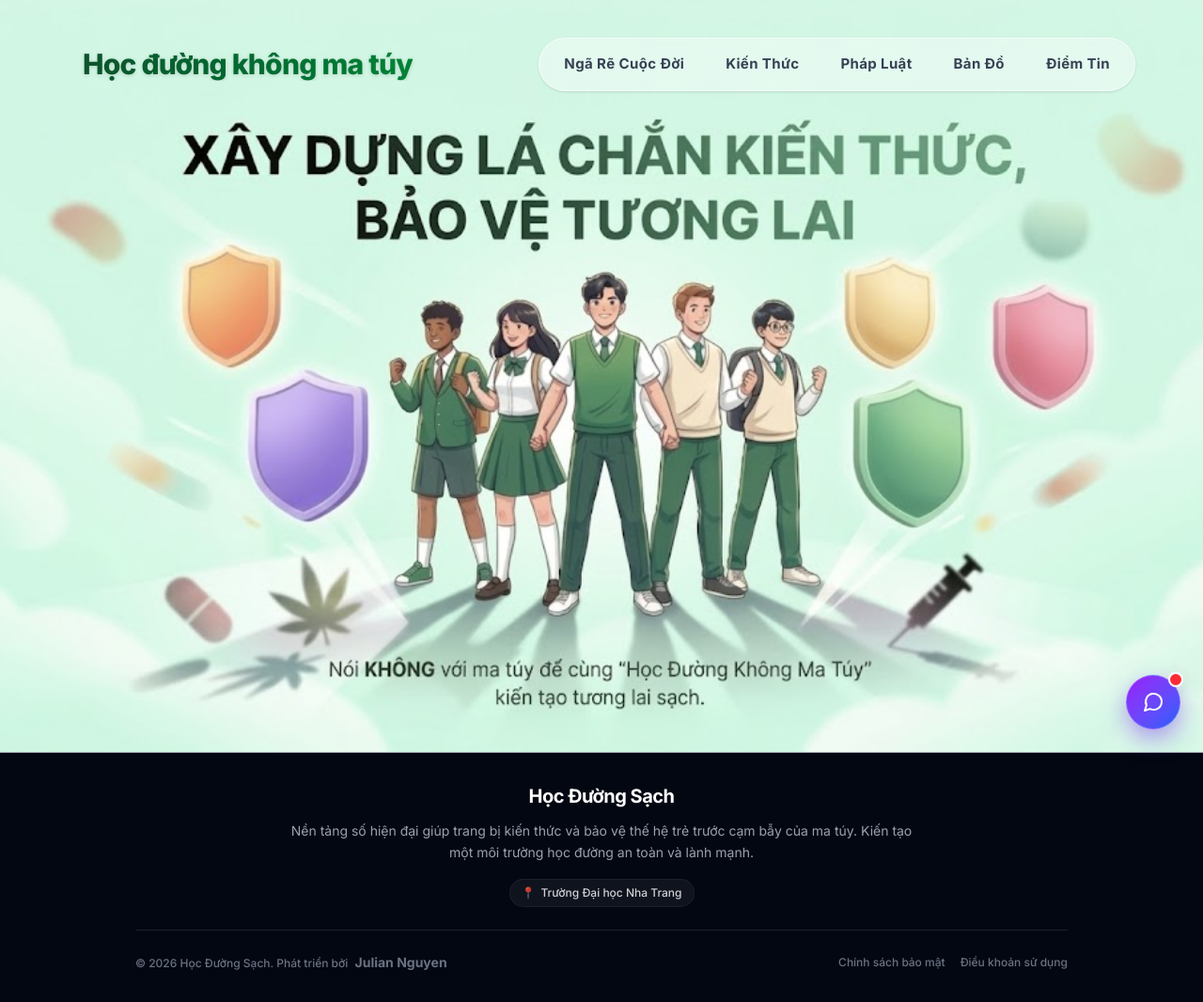
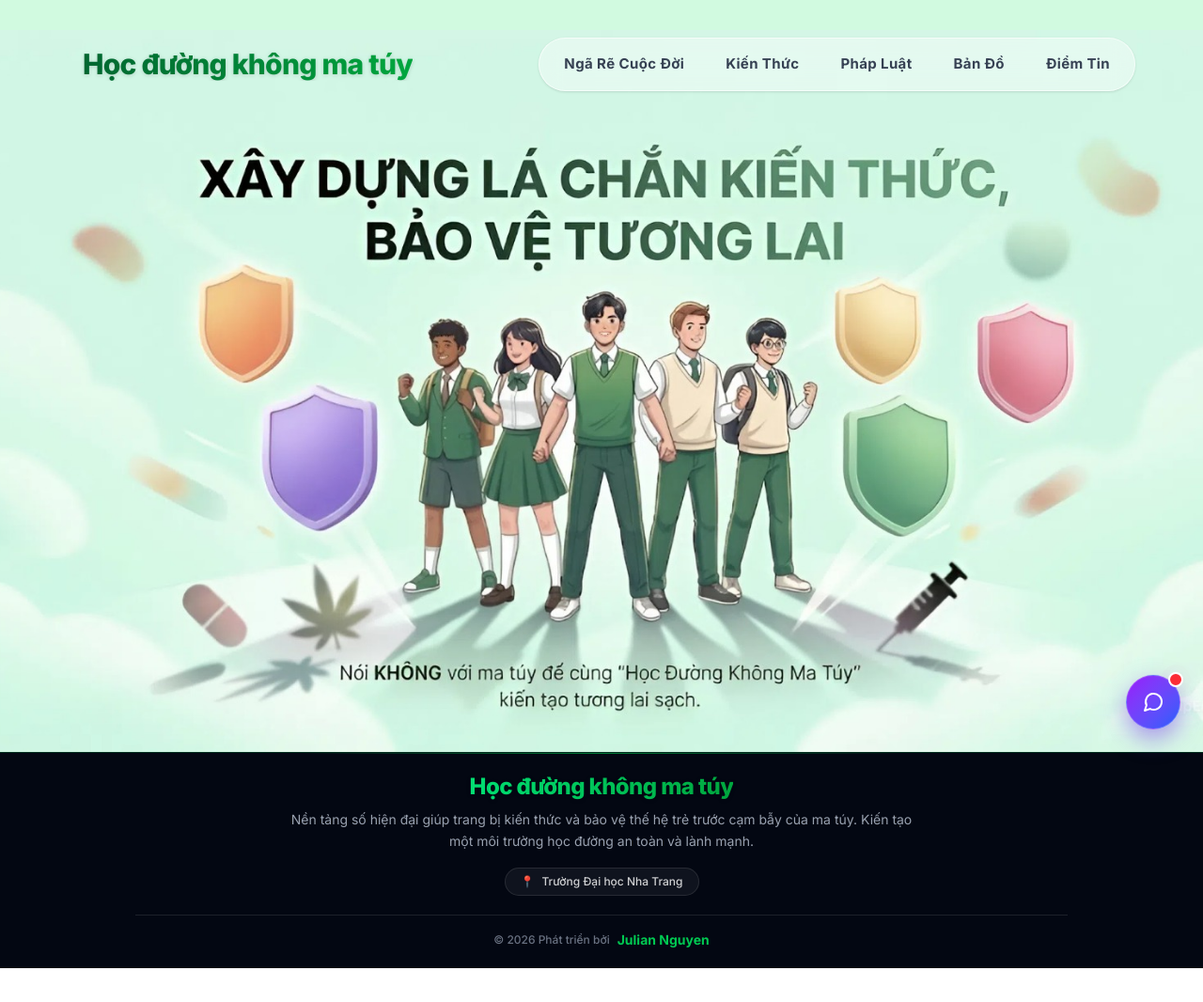
Before and after one commit to JulianNguyen05/DA_HocDuongKhongMaTuy, a Next.js app: page / in a window 1280 px wide. Shown: the whole page at 94% size. After the commit the page ends 1030 px from the top, so only its background shows below. Built offline with nearby package versions, Linux system fonts and the light colour scheme.

Commit message:
update navbar, footer

```diff
--- a/next.config.ts
+++ b/next.config.ts
@@ -4,6 +4,7 @@ const nextConfig: NextConfig = {
   output: "standalone",
 
   images: {
+    qualities: [75, 100],
     remotePatterns: [
       {
         protocol: "https",
--- a/src/app/layout.tsx
+++ b/src/app/layout.tsx
@@ -6,6 +6,9 @@ import Footer from "@/components/layout/Footer";
 
 // GỌI CHAT WIDGET VÀO ĐÂY
 import ChatWidget from "@/components/chatbot/ChatWidget";
+
+// IMPORT COMPONENT YÊU CẦU XOAY MÀN HÌNH (Lưu ý: điều chỉnh đường dẫn nếu bạn lưu ở thư mục khác)
+import RotatePrompt from "@/components/RotatePrompt";
 
 const inter = Inter({ subsets: ["latin"] });
 
@@ -24,6 +27,9 @@ export default function RootLayout({
       <body
         className={`${inter.className} bg-brand-cream text-gray-900 min-h-screen flex flex-col`}
       >
+        {/* COMPONENT YÊU CẦU XOAY MÀN HÌNH SẼ NẰM Ở ĐÂY */}
+        <RotatePrompt />
+
         <Navbar />
 
         <main className="flex-grow w-full overflow-x-hidden">{children}</main>
--- a/src/app/page.tsx
+++ b/src/app/page.tsx
@@ -2,23 +2,24 @@ import Image from "next/image";
 
 export default function Home() {
   return (
-    <main className="relative w-full min-h-screen flex items-center justify-center overflow-hidden">
+    // THÊM: bg-[#e6f4eb] (Đây là mã màu xanh nhạt mình đoán từ ảnh của bạn)
+    <main className="relative w-full min-h-[100dvh] flex items-center justify-center overflow-hidden bg-[#D1FAE0]">
 
       {/* KHỐI CHỨA ẢNH NỀN */}
-      <div className="absolute inset-0 z-0">
+      <div className="absolute left-0 right-0 bottom-0 top-[4dvh] z-0">
         <Image
-          src="/hero-bg2.jpg"
+          src="/hero-bg3.jpeg"
           alt="Học Đường Không Ma Túy"
           fill
           priority
           quality={100}
-          className="object-cover object-center"
+          sizes="(max-width: 768px) 100vw, (max-width: 1200px) 100vw, 100vw"
+          className="object-cover object-center md:object-center"
         />
-        {/* ĐÃ XÓA LỚP PHỦ MÀU ĐEN (bg-black/10) Ở ĐÂY ĐỂ ẢNH SÁNG RỰC RỠ 100% */}
       </div>
 
       {/* KHỐI NỘI DUNG NỔI LÊN TRÊN */}
-      <div className="relative z-10 flex flex-col items-center text-center px-4 w-full">
+      <div className="relative z-10 flex flex-col items-center text-center px-4 md:px-8 lg:px-16 w-full max-w-7xl mx-auto">
          {/* Sau này nếu bạn muốn thêm nút bấm hay text động thì viết code ở đây */}
       </div>
 
--- a/src/components/layout/Footer.tsx
+++ b/src/components/layout/Footer.tsx
@@ -1,56 +1,48 @@
 "use client";
 
-import Link from 'next/link';
-import { usePathname } from 'next/navigation';
+import Link from "next/link";
 
 export default function Footer() {
-  const pathname = usePathname();
+  return (
+    <footer className="w-full bg-gray-950 text-gray-400 relative z-10 border-t border-green-500/20 mt-auto">
+      {/* Vệt sáng thanh mảnh ở cạnh trên */}
+      <div className="absolute top-0 left-1/2 -translate-x-1/2 w-1/2 h-[1px] bg-gradient-to-r from-transparent via-green-500/60 to-transparent"></div>
 
-  // Kiểm tra nếu đang ở trang /tree thì không render Footer (ẩn đi)
-  if (pathname === '/tree' || pathname === '/flashcard') {
-    return null;
-  }
+      {/* Đã giảm py-8 xuống py-5 để footer thấp hơn */}
+      <div className="max-w-5xl mx-auto px-4 py-5 flex flex-col items-center text-center">
 
-  return (
-    // Bỏ hẳn bo góc (rounded) để tràn viền 100% và lấp đầy 2 bên
-    // Xóa -mt-2 để tránh đè lên nội dung
-    <footer className="w-full bg-gray-950 text-gray-400 relative z-10 border-t border-brand-green/20 mt-auto">
-
-      {/* Vệt sáng thanh mảnh ở cạnh trên */}
-      <div className="absolute top-0 left-1/2 -translate-x-1/2 w-1/2 h-[1px] bg-gradient-to-r from-transparent via-brand-green/60 to-transparent"></div>
-
-      {/* Thu hẹp padding (py-8 thay vì pt-12 pb-8) để Footer mỏng và gọn hơn */}
-      <div className="max-w-5xl mx-auto px-4 py-8 flex flex-col items-center text-center">
-
-        {/* Logo & Tên dự án (Thu nhỏ size một chút) */}
-        <div className="flex items-center gap-2 mb-3">
-          <h3 className="text-xl font-bold text-white tracking-tight">
-            Học Đường Sạch
+        {/* Logo & Tên dự án */}
+        {/* Đã giảm mb-3 xuống mb-2 */}
+        <div className="flex items-center gap-2 mb-2">
+          <h3 className="text-xl md:text-2xl font-extrabold tracking-tight bg-gradient-to-r from-green-400 to-green-600 bg-clip-text text-transparent drop-shadow-sm">
+            Học đường không ma túy
           </h3>
         </div>
 
         {/* Câu giới thiệu */}
+        {/* Đã giảm mb-6 xuống mb-4 */}
         <p className="text-sm leading-relaxed text-gray-400 mb-4 max-w-2xl">
-          Nền tảng số hiện đại giúp trang bị kiến thức và bảo vệ thế hệ trẻ trước cạm bẫy của ma túy.
-          Kiến tạo một môi trường học đường an toàn và lành mạnh.
+          Nền tảng số hiện đại giúp trang bị kiến thức và bảo vệ thế hệ trẻ
+          trước cạm bẫy của ma túy. Kiến tạo một môi trường học đường an toàn và
+          lành mạnh.
         </p>
 
         {/* Thẻ tag trường ĐH */}
-        <div className="inline-flex items-center gap-1.5 text-xs font-medium text-white/80 bg-white/5 px-3 py-1.5 rounded-full border border-white/5 mb-6">
-          <span className="text-brand-green">📍</span> Trường Đại học Nha Trang
+        {/* Đã giảm mb-8 xuống mb-5 và padding py-2 xuống py-1.5 */}
+        <div className="inline-flex items-center gap-2 text-xs font-medium text-white/80 bg-white/5 px-4 py-1.5 rounded-full border border-white/10 mb-5 hover:bg-white/10 transition-colors cursor-default">
+          <span className="text-green-400">📍</span> Trường Đại học Nha Trang
         </div>
 
         {/* Dòng Copyright Bottom */}
-        <div className="w-full pt-6 border-t border-white/10 flex flex-col md:flex-row justify-between items-center gap-4 text-xs font-medium text-gray-500">
-          <p>
-            © {new Date().getFullYear()} Học Đường Sạch. Phát triển bởi <span className="text-brand-green font-bold text-sm ml-1">Julian Nguyen</span>
+        {/* Đã xóa justify-between, dùng justify-center để căn giữa hoàn toàn, giảm pt-6 xuống pt-4 */}
+        <div className="w-full pt-4 border-t border-white/10 flex justify-center items-center gap-4 text-xs font-medium text-gray-500">
+          <p className="flex items-center gap-1">
+            © {new Date().getFullYear()} Phát triển bởi
+            <span className="text-green-500 font-bold text-sm ml-1 hover:text-green-400 transition-colors cursor-pointer">
+              Julian Nguyen
+            </span>
           </p>
-          <div className="flex gap-4">
-            <Link href="#" className="hover:text-white transition-colors">Chính sách bảo mật</Link>
-            <Link href="#" className="hover:text-white transition-colors">Điều khoản sử dụng</Link>
-          </div>
         </div>
-
       </div>
     </footer>
   );
--- a/src/components/layout/Navbar.tsx
+++ b/src/components/layout/Navbar.tsx
@@ -1,9 +1,9 @@
-"use client"
+"use client";
 
-import Link from "next/link"
-import { useState, useEffect } from "react"
-import { usePathname } from "next/navigation"
-import { motion, AnimatePresence } from "framer-motion"
+import Link from "next/link";
+import { useState, useEffect } from "react";
+import { usePathname } from "next/navigation";
+import { motion, AnimatePresence } from "framer-motion";
 
 const menu = [
   { name: "Ngã Rẽ Cuộc Đời", path: "/game" },
@@ -11,94 +11,113 @@ const menu = [
   { name: "Pháp Luật", path: "/tree" },
   { name: "Bản Đồ", path: "/map" },
   { name: "Điểm Tin", path: "/news" },
-]
+];
 
 export default function Navbar() {
-  const pathname = usePathname()
-  const [open, setOpen] = useState(false)
-  const [scrolled, setScrolled] = useState(false)
+  const pathname = usePathname();
+  const [open, setOpen] = useState(false);
+  const [isVisible, setIsVisible] = useState(true);
+  const [lastScrollY, setLastScrollY] = useState(0);
 
+  // Xử lý sự kiện cuộn trang để ẩn/hiện Navbar
   useEffect(() => {
-    const handleScroll = () => setScrolled(window.scrollY > 20)
-    window.addEventListener("scroll", handleScroll)
-    return () => window.removeEventListener("scroll", handleScroll)
-  }, [])
+    const handleScroll = () => {
+      const currentScrollY = window.scrollY;
+
+      // Nếu cuộn xuống và đã cuộn qua khoảng 50px thì ẩn Navbar
+      if (currentScrollY > lastScrollY && currentScrollY > 50) {
+        setIsVisible(false);
+        setOpen(false); // Tự động đóng menu mobile nếu đang mở để tránh lỗi giao diện
+      } else {
+        // Nếu cuộn ngược lên thì hiện lại Navbar
+        setIsVisible(true);
+      }
+
+      setLastScrollY(currentScrollY);
+    };
+
+    window.addEventListener("scroll", handleScroll);
+    return () => window.removeEventListener("scroll", handleScroll);
+  }, [lastScrollY]);
 
   return (
-    <div className={`fixed inset-x-0 z-[100] flex justify-center px-4 transition-all duration-700 ${scrolled ? "top-4" : "top-6 md:top-8"}`}>
-      <nav
-        className={`
-          relative flex items-center
-          transition-all duration-500 ease-[cubic-bezier(0.25,1,0.5,1)]
-          ${scrolled
-            // Khi cuộn: Navbar co lại vừa khít (w-fit), căn giữa, tạo thành viên thuốc hoàn hảo
-            ? "w-fit px-2 py-2 rounded-full bg-white/90 shadow-[0_8px_30px_rgb(0,0,0,0.08)] border border-white/50 backdrop-blur-xl justify-center"
-            // Khi đứng yên: Trải dài ra 2 bên (justify-between)
-            : "w-full max-w-6xl px-2 py-2 bg-transparent justify-between"}
-        `}
+    // Thêm hiệu ứng trượt (translate-y) và mờ dần (opacity) khi isVisible thay đổi
+    <div
+      className={`fixed inset-x-0 z-[100] px-4 top-6 md:top-8 transition-all duration-500 ease-in-out ${
+        isVisible ? "translate-y-0 opacity-100" : "-translate-y-[150%] opacity-0 pointer-events-none"
+      }`}
     >
-        {/* LOGO - Hiệu ứng trượt và mờ dần khi cuộn */}
-        <AnimatePresence>
-          {!scrolled && (
-            <motion.div
-              initial={{ opacity: 0, width: 0 }}
-              animate={{ opacity: 1, width: "auto" }}
-              exit={{ opacity: 0, width: 0 }}
-              className="overflow-hidden whitespace-nowrap"
+      <div className="relative flex justify-center w-full max-w-6xl mx-auto">
+        <nav className="relative flex items-center w-full px-2 py-2 bg-transparent justify-between">
+          {/* LOGO */}
+          <div className="overflow-hidden whitespace-nowrap">
+            <Link
+              href="/"
+              className="relative z-10 flex items-center gap-2 group ml-4 mr-4"
             >
-              <Link href="/" className="relative z-10 flex items-center gap-2 group ml-4 mr-4">
-                <span className="text-2xl md:text-3xl font-extrabold tracking-tight bg-gradient-to-r from-green-900 to-green-700 bg-clip-text text-transparent drop-shadow-sm">
+              <span className="text-2xl md:text-3xl font-extrabold tracking-tight bg-gradient-to-r from-green-800 to-green-600 bg-clip-text text-transparent drop-shadow-sm">
                 Học đường không ma túy
               </span>
             </Link>
-            </motion.div>
-          )}
-        </AnimatePresence>
+          </div>
 
           {/* DESKTOP MENU */}
-        <div className={`
-          hidden md:flex items-center gap-1 rounded-full transition-all duration-500
-          ${scrolled
-            ? "p-0.5" // Viền mỏng lại khi ở trong "viên thuốc"
-            : "bg-white/40 backdrop-blur-md border border-white/60 shadow-sm p-1.5"
-          }
-        `}>
+          <div className="hidden md:flex items-center gap-1 rounded-full bg-white/40 backdrop-blur-md border border-white/60 shadow-sm p-1.5">
             {menu.map((item) => {
-            const active = pathname === item.path
+              const active = pathname === item.path;
               return (
                 <Link
                   key={item.path}
                   href={item.path}
                   className={`relative px-5 py-2 md:py-2.5 text-[15px] font-bold rounded-full transition-colors duration-300 ${
-                  active ? "text-white" : "text-gray-700 hover:text-green-800"
+                    active ? "text-white" : "text-gray-700 hover:text-green-700"
                   }`}
                 >
                   {active && (
                     <motion.div
                       layoutId="activeTab"
                       className="absolute inset-0 bg-green-600 rounded-full shadow-md"
-                    transition={{ type: "spring", stiffness: 380, damping: 30 }}
+                      transition={{
+                        type: "spring",
+                        stiffness: 380,
+                        damping: 30,
+                      }}
                     />
                   )}
-                <span className="relative z-10 tracking-wide">{item.name}</span>
+                  <span className="relative z-10 tracking-wide">
+                    {item.name}
+                  </span>
                 </Link>
-            )
+              );
             })}
           </div>
 
-        {/* MOBILE MENU BUTTON (Chỉ hiện trên điện thoại) */}
+          {/* MOBILE MENU BUTTON */}
           <button
             onClick={() => setOpen(!open)}
             aria-label="Toggle Menu"
             title="Mở menu"
-          className={`md:hidden p-2 rounded-full transition relative z-20 ${scrolled ? "bg-gray-100/50 text-gray-800 mx-2" : "bg-white/50 backdrop-blur-md border border-white/50 text-gray-800"}`}
+            className="md:hidden p-2 rounded-full transition relative z-20 bg-white/50 backdrop-blur-md border border-white/50 text-gray-800"
           >
             <div className="w-6 h-5 flex flex-col justify-between items-end">
-            <span className={`h-0.5 bg-current rounded-full transform transition-all duration-300 ${open ? "w-6 rotate-45 translate-y-2.5" : "w-6"}`} />
-            <span className={`h-0.5 bg-current rounded-full transition-all duration-200 ${open ? "w-0 opacity-0" : "w-5"}`} />
-            <span className={`h-0.5 bg-current rounded-full transform transition-all duration-300 ${open ? "w-6 -rotate-45 -translate-y-2" : "w-4"}`} />
+              <span
+                className={`h-0.5 bg-current rounded-full transform transition-all duration-300 ${
+                  open ? "w-6 rotate-45 translate-y-2.5" : "w-6"
+                }`}
+              />
+              <span
+                className={`h-0.5 bg-current rounded-full transition-all duration-200 ${
+                  open ? "w-0 opacity-0" : "w-5"
+                }`}
+              />
+              <span
+                className={`h-0.5 bg-current rounded-full transform transition-all duration-300 ${
+                  open ? "w-6 -rotate-45 -translate-y-2" : "w-4"
+                }`}
+              />
             </div>
           </button>
+        </nav>
 
         {/* MOBILE MENU DROPDOWN */}
         <AnimatePresence>
@@ -107,15 +126,18 @@ export default function Navbar() {
               initial={{ opacity: 0, scale: 0.95, y: -10 }}
               animate={{ opacity: 1, scale: 1, y: 0 }}
               exit={{ opacity: 0, scale: 0.95, y: -10 }}
-              className="absolute top-[120%] left-0 right-0 p-4 bg-white/95 backdrop-blur-2xl shadow-2xl border border-gray-100 rounded-3xl flex flex-col gap-2 md:hidden"
+              style={{ transformOrigin: "top right" }}
+              className="absolute top-full mt-4 right-0 w-[240px] sm:w-[280px] p-3 bg-white/95 backdrop-blur-2xl shadow-xl border border-gray-100 rounded-3xl flex flex-col gap-1 md:hidden"
             >
               {menu.map((item) => (
                 <Link
                   key={item.path}
                   href={item.path}
                   onClick={() => setOpen(false)}
-                  className={`px-6 py-4 rounded-2xl text-lg font-bold transition-all ${
-                    pathname === item.path ? "bg-green-50 text-green-700" : "hover:bg-gray-50 text-gray-600"
+                  className={`px-5 py-3 rounded-2xl text-base font-bold transition-all ${
+                    pathname === item.path
+                      ? "bg-green-50 text-green-700"
+                      : "hover:bg-gray-50 text-gray-600 text-left"
                   }`}
                 >
                   {item.name}
@@ -124,7 +146,7 @@ export default function Navbar() {
             </motion.div>
           )}
         </AnimatePresence>
-      </nav>
       </div>
-  )
+    </div>
+  );
 }
```
Also changed, not shown: docker-compose.yml (+6 -1 lines), src/components/RotatePrompt.tsx (added, +48 -0 lines), public/hero-bg3.jpeg (added), public/unnamed.jpg (added). Lines whose indentation alone changed are shown as unchanged.
